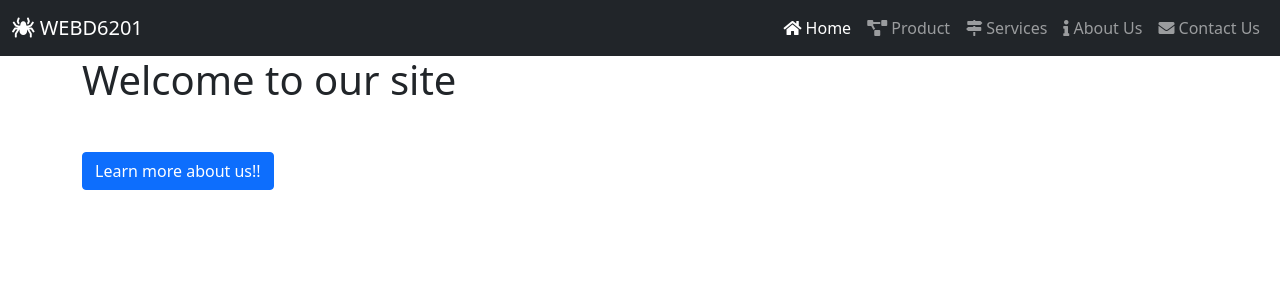
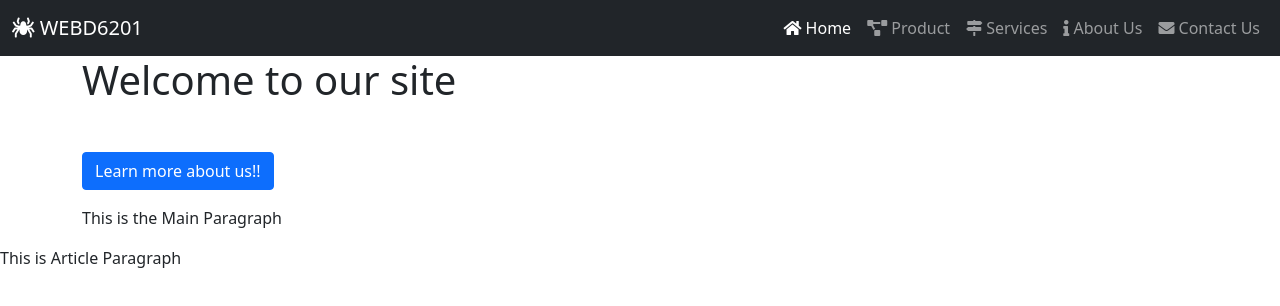
Before and after one commit to DeonteB/DeonteB.github.io, a website: page index.html in a window 1280 px wide. Drawn offline with nearby package versions, Linux system fonts and the light colour scheme.

Commit message:
Updated Ice 2

```diff
--- a/Scripts/app.js
+++ b/Scripts/app.js
@@ -12,6 +12,44 @@
 
             location.href = "about.html";
         });
+
+        //Step.1 - get a referance to an entry point(s) (insertion / deletion)
+        let MainContent = document.getElementsByTagName("main")[0];
+        let DocumentBody = document.body;
+
+        //Step.2 - Create a HTML Element in memory
+        let MainParagraph = document.createElement("p");
+        let Article = document.createElement("article");
+        let ArticleParagraph = `<p id="ArticleParagraph" class="mt-3">This is Article Paragraph</p>`;
+        //Step.3 - Configure new Element
+        MainParagraph.setAttribute("id", "MainParagraph");
+        MainParagraph.setAttribute("class", "mt-3");
+        let FirstString = "This is";
+        let SecondString = `${FirstString} the Main Paragraph`;
+        MainParagraph.textContent = SecondString;
+        Article.setAttribute("class", "contanier");
+
+
+        //Step.4 - perform insertion / deletion
+
+        //Example of insert after
+        MainContent.appendChild(MainParagraph);
+        Article.innerHTML = ArticleParagraph;
+        DocumentBody.appendChild(Article);
+        //text content shows code while innerhtml while show html on page
+        //DocumentBody.innerHTML = `
+        //    <div class="container">
+        //    <h1 class="display-1">Hello, World!</h1>
+        //    <p class="mt-5">and...What do you think of this</p>
+        //    </div>
+       //
+       // `;
+
+        //example of insert before
+        //MainContent.before(MainParagraph);
+        //Examle of deleting insertion so example below is of deleting the button
+        //document.getElementById("AboutUsButton").remove();
+
 
     }
 
--- a/index.html
+++ b/index.html
@@ -40,10 +40,10 @@
             </div>
           </nav>
     </header>
-    <div class="container">
+    <main class="container">
     <h1 class="mb-5">Welcome to our site</h1>
     <button id="AboutUsButton" class="btn btn-primary">Learn more about us!!</button>
-    </div>
+    </main>
     <!-- Scripting Section -->
     <script src="./node_modules/jquery/dist/jquery.min.js"></script>
     <script src="./node_modules/bootstrap/dist/js/bootstrap.min.js"></script>
```
